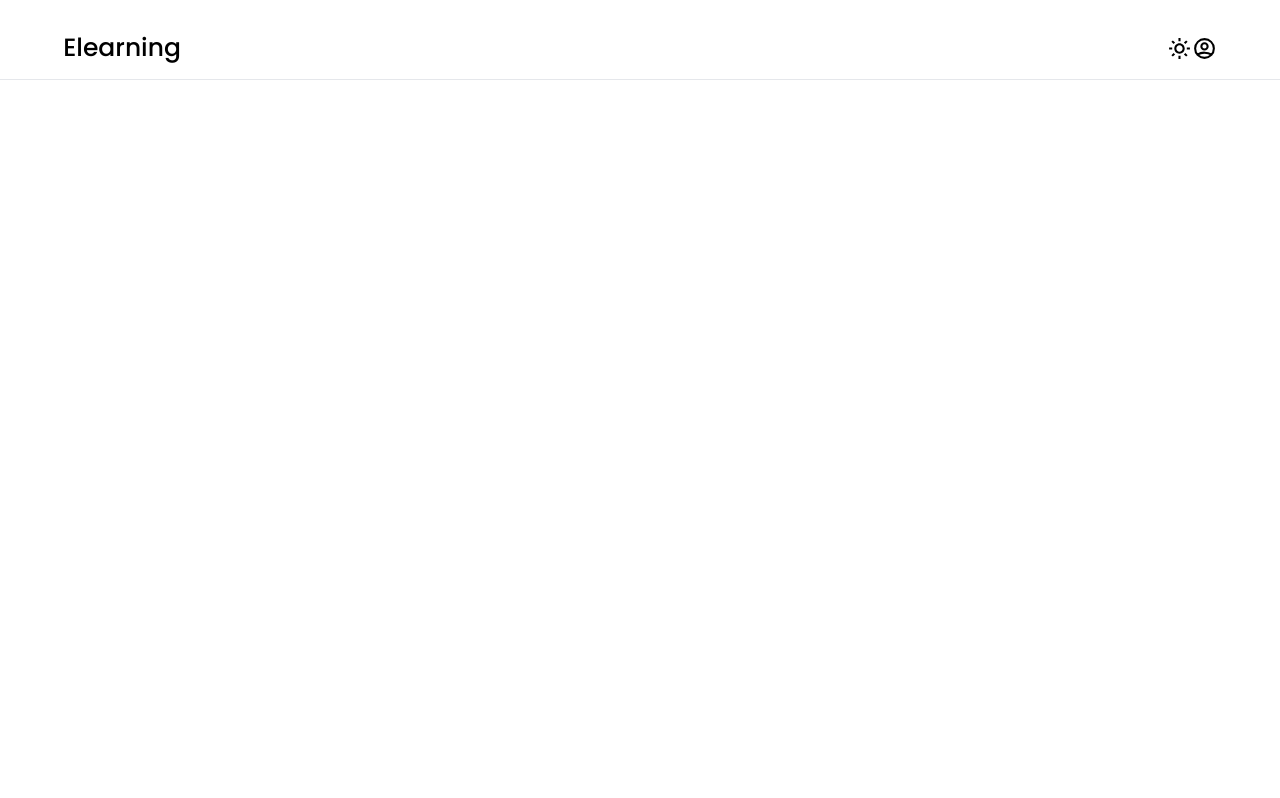
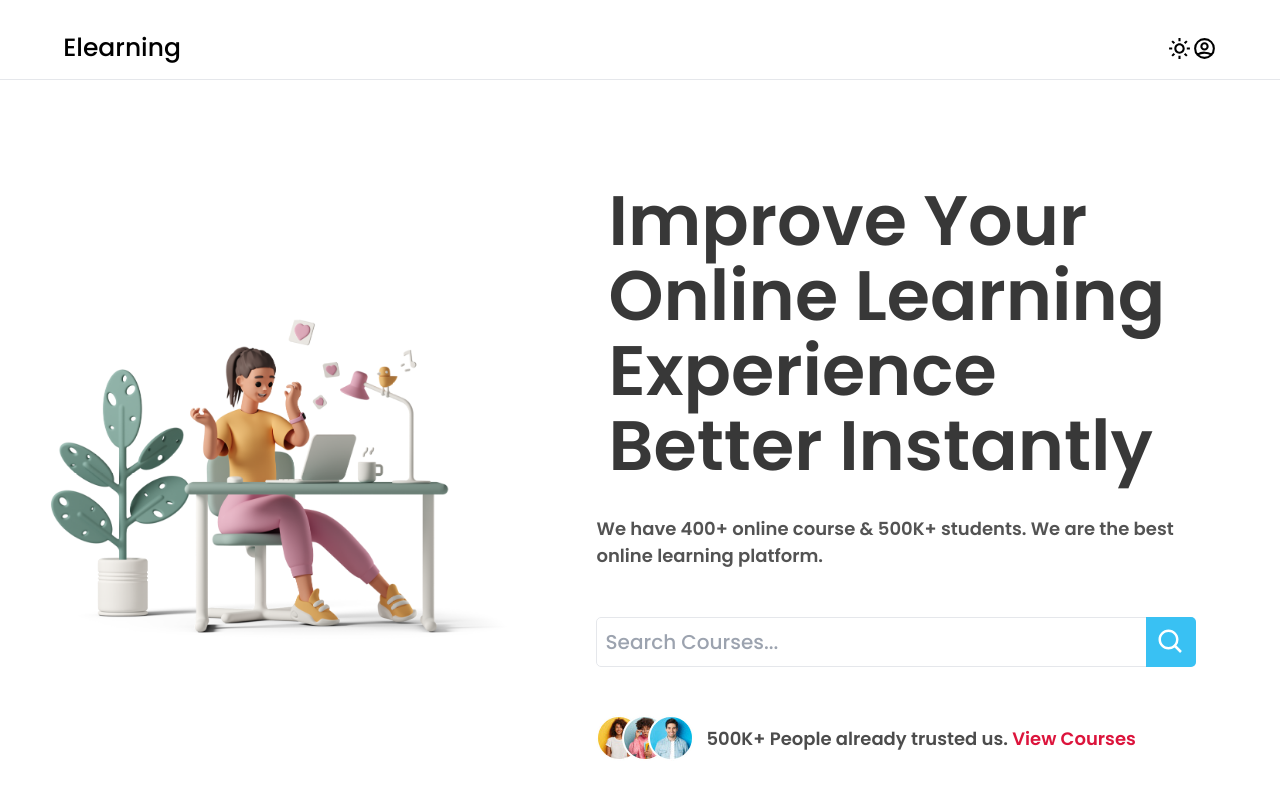
Before and after one commit to NammDev/lms-fullstack, a Next.js app in the folder client/: page / in a window 1280 px wide. Shown: the top 798 px of the page. Built offline with nearby package versions, Linux system fonts and the light colour scheme.

Commit message:
hero section

```diff
--- a/client/app/page.tsx
+++ b/client/app/page.tsx
@@ -3,6 +3,7 @@
 import { useState } from 'react'
 import Header from '../components/Header'
 import Heading from '../utils/Heading'
+import Hero from '@/components/layout/Hero'
 
 interface Props {}
 
@@ -17,6 +18,7 @@ const Page = (props: Props) => {
         keywords='programming,nextjs,mern,react,reactjs'
       />
       <Header open={open} setOpen={setOpen} activeItem={activeItem} />
+      <Hero />
     </div>
   )
 }
--- /dev/null
+++ b/client/components/layout/Hero.tsx
@@ -0,0 +1,105 @@
+'use client'
+
+// import { useGetHeroDataQuery } from '@/redux/features/layout/layoutApi'
+import Image from 'next/image'
+import Link from 'next/link'
+import React, { FC, useState } from 'react'
+import { BiSearch } from 'react-icons/bi'
+import Loader from '../loader/Loader'
+import { useRouter } from 'next/navigation'
+
+type Props = {}
+
+const Hero: FC<Props> = (props) => {
+  //   const { data, isLoading } = useGetHeroDataQuery('Banner', {})
+  const data: any = {}
+  const isLoading = false
+  const [search, setSearch] = useState('')
+  const router = useRouter()
+
+  const handleSearch = () => {
+    if (search === '') {
+      return
+    } else {
+      router.push(`/courses?title=${search}`)
+    }
+  }
+
+  return (
+    <>
+      {isLoading ? (
+        <Loader />
+      ) : (
+        <div className='w-full 1000px:flex items-center'>
+          <div className='absolute top-[100px] 1000px:top-[unset] 1500px:h-[700px] 1500px:w-[700px] 1100px:h-[600px] 1100px:w-[600px] h-[40vh] left-5 w-[40vh] hero_animation rounded-[50%] 1100px:left-8 1500px:left-14'></div>
+          <div className='1000px:w-[40%] flex 1000px:min-h-screen items-center justify-end pt-[70px] 1000px:pt-[0] z-10'>
+            <Image
+              //   src={data?.layout?.banner?.image?.url}
+              src={require('@/public/assests/banner-img-1.png')}
+              width={400}
+              height={400}
+              alt=''
+              className='object-contain 1100px:max-w-[90%] w-[90%] 1500px:max-w-[85%] h-[auto] z-[10]'
+            />
+          </div>
+          <div className='1000px:w-[60%] flex flex-col items-center 1000px:mt-[0px] text-center 1000px:text-left mt-[150px]'>
+            <h2 className='dark:text-white text-[#000000c7] text-[30px] px-3 w-full 1000px:text-[70px] font-[600] font-Josefin py-2 1000px:leading-[75px] 1500px:w-[60%] 1100px:w-[78%]'>
+              {/* {data?.layout?.banner?.title} */}
+              Improve Your Online Learning Experience Better Instantly
+            </h2>
+            <br />
+            <p className='dark:text-[#edfff4] text-[#000000ac] font-Josefin font-[600] text-[18px] 1500px:!w-[55%] 1100px:!w-[78%]'>
+              {/* {data?.layout?.banner?.subTitle} */}
+              We have 400+ online course & 500K+ students. We are the best online learning platform.
+            </p>
+            <br />
+            <br />
+            <div className='1500px:w-[55%] 1100px:w-[78%] w-[90%] h-[50px] bg-transparent relative'>
+              <input
+                type='search'
+                placeholder='Search Courses...'
+                value={search}
+                onChange={(e) => setSearch(e.target.value)}
+                className='bg-transparent border dark:border-none dark:bg-[#575757] dark:placeholder:text-[#ffffffdd] rounded-[5px] p-2 w-full h-full outline-none text-[#0000004e] dark:text-[#ffffffe6] text-[20px] font-[500] font-Josefin'
+              />
+              <div
+                className='absolute flex items-center justify-center w-[50px] cursor-pointer h-[50px] right-0 top-0 bg-[#39c1f3] rounded-r-[5px]'
+                onClick={handleSearch}
+              >
+                <BiSearch className='text-white' size={30} />
+              </div>
+            </div>
+            <br />
+            <br />
+            <div className='1500px:w-[55%] 1100px:w-[78%] w-[90%] flex items-center'>
+              <Image
+                src={require('@/public/assests/client-1.jpg')}
+                alt=''
+                className='rounded-full'
+              />
+              <Image
+                src={require('@/public/assests/client-2.jpg')}
+                alt=''
+                className='rounded-full ml-[-20px]'
+              />
+              <Image
+                src={require('@/public/assests/client-3.jpg')}
+                alt=''
+                className='rounded-full ml-[-20px]'
+              />
+              <p className='font-Josefin dark:text-[#edfff4] text-[#000000b3] 1000px:pl-3 text-[18px] font-[600]'>
+                500K+ People already trusted us.{' '}
+                <Link href='/courses' className='dark:text-[#46e256] text-[crimson]'>
+                  View Courses
+                </Link>{' '}
+              </p>
+            </div>
+            <br />
+          </div>
+        </div>
+      )}
+    </>
+  )
+}
+
+export default Hero
--- /dev/null
+++ b/client/components/loader/Loader.css
@@ -0,0 +1,17 @@
+.loader {
+  border: 4px solid #1494d3;
+  border-top: 4px solid #1f2937;
+  border-radius: 50%;
+  width: 48px;
+  height: 48px;
+  animation: spin 1s linear infinite;
+}
+
+@keyframes spin {
+  0% {
+    transform: rotate(0deg);
+  }
+  100% {
+    transform: rotate(360deg);
+  }
+}
--- /dev/null
+++ b/client/components/loader/Loader.tsx
@@ -0,0 +1,12 @@
+import React from 'react'
+import './Loader.css'
+
+const Loader = () => {
+  return (
+    <div className='flex justify-center items-center h-screen'>
+      <div className='loader'></div>
+    </div>
+  )
+}
+
+export default Loader
```
